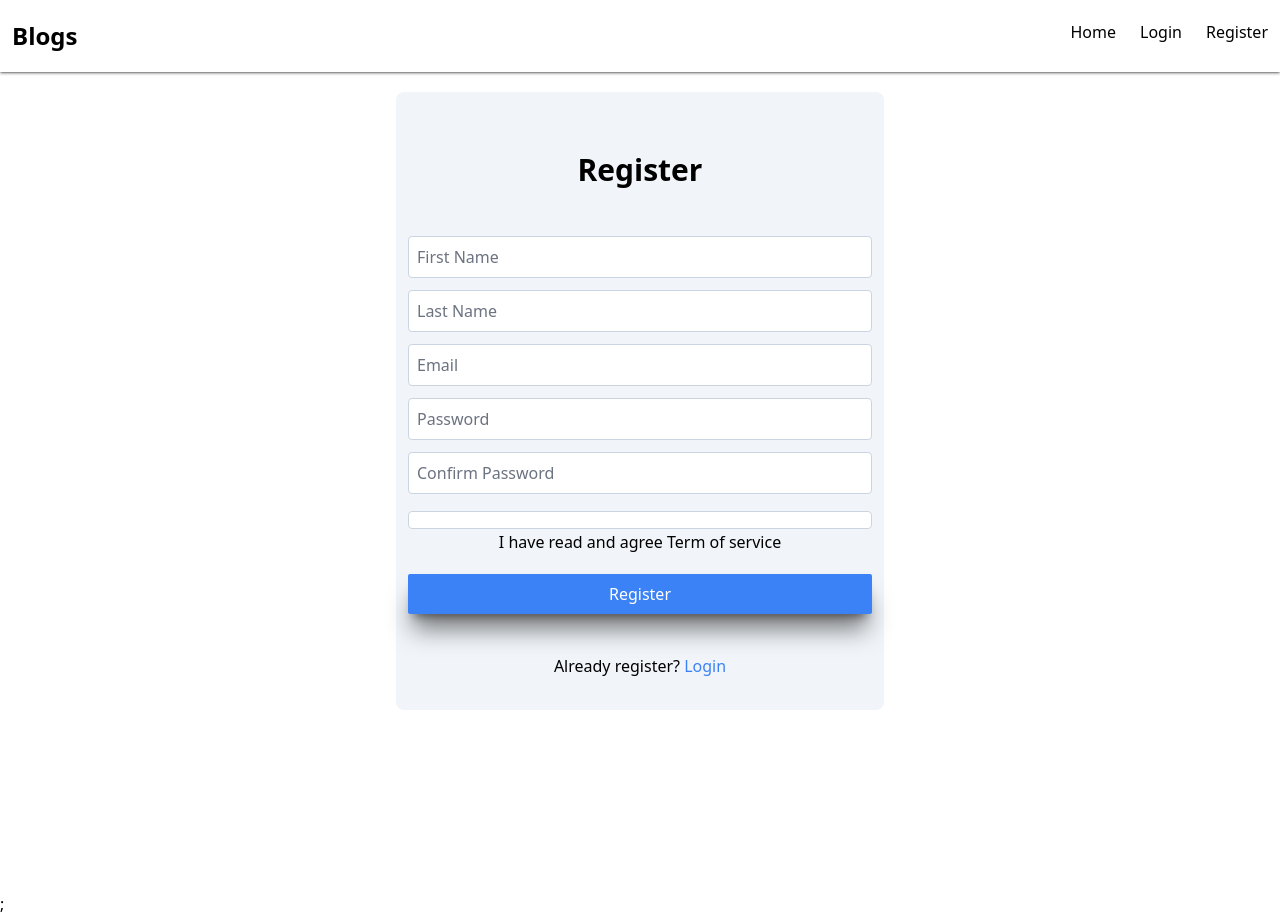
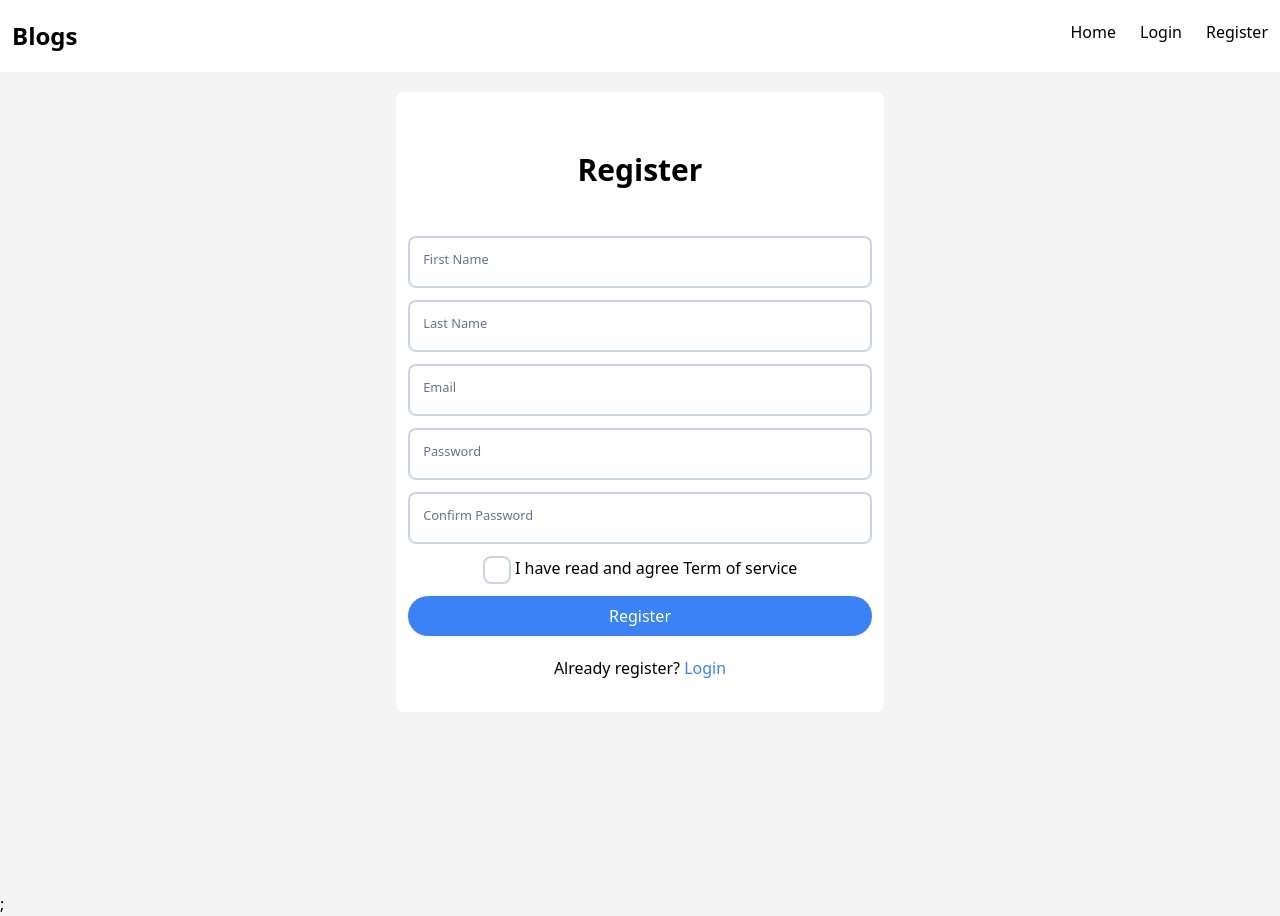
Before and after one commit to pwnrrk/next-js-ex, a Next.js app: page /register in a window 1280 px wide. Built offline with nearby package versions, Linux system fonts and the light colour scheme; no server answers.

Commit message:
redux style

```diff
--- a/components/button.tsx
+++ b/components/button.tsx
@@ -21,7 +21,11 @@ const Button = (props: ButtonProps) => {
   return (
     <button
       {...props}
-      className={`${props.className} transition ease-out shadow shadow-black/50 rounded-sm px-3 py-1 text-white ${variant}`}
+      className={[
+        props.className,
+        "transition ease-out rounded-full px-3 py-2 text-white",
+        variant,
+      ].join(" ")}
     ></button>
   );
 };
--- a/components/input.tsx
+++ b/components/input.tsx
@@ -1,12 +1,44 @@
-import { InputHTMLAttributes } from "react";
+import { HTMLInputTypeAttribute, InputHTMLAttributes } from "react";
 
 type InputProps = InputHTMLAttributes<any>;
 
-export const inputDefaultClass =
-  " rounded px-2 py-2 border-slate-300 w-full focus:outline-none focus:ring focus:ring-blue-300 transition ease";
+export const inputDefaultClass = [
+  "peer",
+  "rounded-lg",
+  "px-3 py-3 w-full",
+  "border-2 border-slate-300",
+  "focus:outline-none focus:border-blue-500",
+  "transition ease",
+  "placeholder:opacity-0",
+].join(" ");
+
+function isNotTextbox(type?: HTMLInputTypeAttribute) {
+  return (
+    type === "radio" ||
+    type === "file" ||
+    type === "button" ||
+    type === "reset" ||
+    type === "range" ||
+    type === "checkbox"
+  );
+}
 
 const Input = (props: InputProps) => {
-  return <input {...props} className={props.className + inputDefaultClass} />;
+  return (
+    <div className="relative inline-block">
+      <input
+        {...props}
+        className={[
+          props.className,
+          inputDefaultClass,
+          isNotTextbox(props.type) ? "px-2 py-2 rounded" : "",
+        ].join(" ")}
+      />
+      <label className="absolute transition ease peer-focus:translate-y-[-150%] peer-placeholder-shown:translate-y-[-50%] peer-focus:scale-[0.8] peer-placeholder-shown:scale-1 scale-[0.8] peer-focus:text-blue-500 bg-white px-1 origin-top-left top-[50%] translate-y-[-150%] left-3 text-slate-500">
+        {props.placeholder}
+      </label>
+    </div>
+  );
 };
 
 export default Input;
--- a/components/layout.tsx
+++ b/components/layout.tsx
@@ -7,9 +7,9 @@ type LayoutProps = {
 
 export default function Layout({ children }: LayoutProps) {
   return (
-    <>
+    <div className="bg-zinc-100 min-h-screen">
       <Nav />
       {children}
-    </>
+    </div>
   );
 }
--- a/components/nav.tsx
+++ b/components/nav.tsx
@@ -29,7 +29,7 @@ function UserMenu() {
 
 const Nav = () => {
   return (
-    <nav className="py-5 shadow shadow-black/50 flex">
+    <nav className="py-5 bg-white flex">
       <div className="flex-1 text-2xl font-bold px-3">
         <Link href="/">Blogs</Link>
       </div>
--- a/pages/api/post/[postId]/comment.ts
+++ b/pages/api/post/[postId]/comment.ts
@@ -13,7 +13,7 @@ const methodHandler: MethodHandler = {
       await connectToDatabase();
       const comments = await Comment.find({
         post_id: new Types.ObjectId(postId.toString()),
-      });
+      }).sort({ createdAt: "desc" });
       const users = await User.find({
         _id: { $in: comments.map((c) => c.user_id) },
       });
@@ -23,7 +23,7 @@ const methodHandler: MethodHandler = {
           (user) => user._id.toString() === comment.user_id.toString()
         ),
       }));
-      response.json(results);
+      response.status(200).json(results);
     } catch (error) {
       errorHandler(error, response);
     }
--- a/pages/index.tsx
+++ b/pages/index.tsx
@@ -15,13 +15,15 @@ const Home: NextPage = () => {
   const postList = posts.map((post) => (
     <li
       key={post._id?.toString()}
-      className="border-b cursor-pointer hover:bg-slate-200 transition ease border-b-slate-300 py-3"
+      className="cursor-pointer bg-white shadow-sm rounded hover:bg-slate-200 transition ease mb-1 py-3"
     >
       <Link href={`/post/${post._id}`} passHref={true}>
-        <div className="px-3">
-          <h3 className="text-lg">{post.title}</h3>
-          <p className="text-slate-500">{post.description}</p>
-        </div>
+        <a>
+          <div className="px-3">
+            <h3 className="text-lg">{post.title}</h3>
+            <p className="text-slate-500">{post.description}</p>
+          </div>
+        </a>
       </Link>
     </li>
   ));
--- a/pages/login.tsx
+++ b/pages/login.tsx
@@ -14,19 +14,11 @@ type LoginButtonProps = {
 const LoginButton = ({ isLoading }: LoginButtonProps) => {
   if (isLoading)
     return (
-      <Button
-        type="submit"
-        disabled
-        className="w-full my-5 pb-3 pt-3 shadow-xl"
-      >
+      <Button type="button" disabled>
         Loading...
       </Button>
     );
-  return (
-    <Button type="submit" className="w-full my-5 pb-3 pt-3 shadow-xl">
-      Login
-    </Button>
-  );
+  return <Button type="submit">Login</Button>;
 };
 
 function LoginForm() {
@@ -75,25 +67,17 @@ function LoginForm() {
   };
   return (
     <form onSubmit={loginUser}>
-      <div>
+      <div className="grid gap-3">
         <Input
           autoComplete="email"
-          className={
-            "rounded-b-none rounded-tr rounded-tl pt-3 pb-3 " +
-            noUserError()?.class
-          }
+          className={noUserError()?.class}
           type="email"
           placeholder="Email"
           value={email}
           onChange={(event) => setEmail(event.target.value)}
         />
-      </div>
-      <div>
         <Input
-          className={
-            "rounded-t-none rounded-br rounded-bl border-t-0 pt-3 pb-3 " +
-            passwordIncorrectError()?.class
-          }
+          className={passwordIncorrectError()?.class}
           type="password"
           placeholder="Password"
           value={password}
@@ -101,7 +85,9 @@ function LoginForm() {
         />
       </div>
       <label className="text-red-500">{errorMessage()}</label>
-      <LoginButton isLoading={isLoading} />
+      <div className="grid my-5">
+        <LoginButton isLoading={isLoading} />
+      </div>
     </form>
   );
 }
@@ -122,13 +108,15 @@ const Login: NextPage = () => {
         <link rel="icon" href="/favicon.ico" />
       </Head>
       <main className="h-screen px-3">
-        <div className="rounded-lg p-3 bg-slate-100 my-5">
+        <div className="rounded-lg p-3 bg-white my-5">
           <h1 className="text-3xl my-12 font-bold">Login</h1>
           <LoginForm />
           <div className="my-5">
             New user?{" "}
             <span className="text-blue-500 hover:text-blue-600 hover:underline">
-              <Link href="/register">Register</Link>
+              <Link href="/register">
+                <a>Register</a>
+              </Link>
             </span>{" "}
           </div>
         </div>
--- a/pages/post/[postId].tsx
+++ b/pages/post/[postId].tsx
@@ -1,52 +1,73 @@
-import { Types } from "mongoose";
 import { NextPage } from "next";
 import { useRouter } from "next/router";
 import { FormEvent, useEffect, useState } from "react";
 import Button from "components/button";
-import { inputDefaultClass } from "components/input";
+import Input from "components/input";
 import useUser from "util/user";
 import { CommentModel } from "models/comment";
 import { PostModel } from "models/post";
 import { UserModel } from "models/user";
+import useSWR from "swr";
 
-const Post: NextPage = () => {
+const Comment = (props: {
+  comment: { comment: CommentModel; user: UserModel };
+}) => {
+  const [comment] = useState(props.comment);
+  const { user } = useUser();
+  const [isDeleting, setIsDeleting] = useState(false);
+
+  async function deleteComment() {
+    setIsDeleting(true);
+    await fetch(`/api/comment/${comment.comment._id}`, {
+      method: "DELETE",
+      headers: {
+        authorization: `Bearer ${localStorage.access_token}`,
+      },
+    });
+  }
+
+  return (
+    <li
+      className={`border-b-slate-300 border-b py-5 ${
+        isDeleting ? "opacity-[0.5] animate-pulse" : ""
+      }`}
+    >
+      <div className="text-blue-500 font-medium">
+        {comment.user?.first_name} {comment.user?.last_name}
+      </div>
+      <p className="text-s p-1">{comment.comment.content}</p>
+      {user?._id?.toString() === comment.user._id?.toString() && (
+        <button className="text-xs text-slate-500" onClick={deleteComment}>
+          {isDeleting ? "Deleting..." : "Delete"}
+        </button>
+      )}
+    </li>
+  );
+};
+
+function useComments(postId?: string) {
+  const fetcher = (path: string) => fetch(path).then((res) => res.json());
+  const { data, error } = useSWR(`/api/post/${postId}/comment`, fetcher, {
+    refreshInterval: 100,
+  });
+  if (error) console.log(error);
+  return data as { comment: CommentModel; user: UserModel }[];
+}
+
+const CommentForm = () => {
+  const [isSendingComment, setSendingComment] = useState(false);
+  const [commentToPost, setCommentToPost] = useState("");
   const router = useRouter();
-  const { postId } = router.query;
-  const [post, setPost] = useState<{ post: PostModel; author: UserModel }>();
-  const [comments, setComments] =
-    useState<{ comment: CommentModel; user: UserModel }[]>();
-  const [commentToPost, setCommentToPost] = useState("");
-  const [isSendingComment, setSendingComment] = useState(false);
-  const [isDeletingComment, setDeletingComment] = useState(false);
   const user = useUser();
-  useEffect(() => {
-    fetch(`/api/post/${postId}`)
-      .then((res) => res.json())
-      .then((data) => setPost(data));
-  }, [postId]);
-
-  useEffect(() => {
-    fetch(`/api/post/${postId}/comment`)
-      .then((res) => res.json())
-      .then((data) => setComments(data));
-  }, [postId, isSendingComment, isDeletingComment]);
-
-  const getDateString = (date: string | undefined) => {
-    if (date)
-      return new Date(date).toLocaleDateString("EN-us", {
-        day: "numeric",
-        month: "long",
-        year: "numeric",
-      });
-  };
+  const comments = useComments(router.query.postId?.toString());
 
   const postComment = async (event: FormEvent) => {
     event.preventDefault();
     if (!commentToPost || /^\s*$/.test(commentToPost)) return;
     setSendingComment(true);
-    const response = await fetch(`/api/post/${postId}/comment`, {
+    const response = await fetch(`/api/post/${router.query.postId}/comment`, {
       method: "POST",
-      headers: { authorization: `Bearer ${localStorage.getItem("token")}` },
+      headers: { authorization: `Bearer ${localStorage.access_token}` },
       body: JSON.stringify({ content: commentToPost }),
     });
     setSendingComment(false);
@@ -55,60 +76,20 @@ const Post: NextPage = () => {
     }
   };
 
-  const deleteComment = async (id: Types.ObjectId) => {
-    setDeletingComment(true);
-    await fetch(`/api/comment/${id}`, {
-      method: "DELETE",
-      headers: {
-        authorization: `Bearer ${localStorage.getItem("token")}`,
-      },
-    });
-    setDeletingComment(false);
-  };
-
-  const commentList = comments?.map((comment) => (
-    <li
-      key={comment.comment._id.toString()}
-      className="border-b-slate-300 border-b py-5"
-    >
-      <div className="text-blue-500 font-medium">
-        {comment.user?.first_name} {comment.user?.last_name}
-      </div>
-      <p className="text-s p-1">{comment.comment.content}</p>
-      {user.user?._id?.toString() === comment.user._id?.toString() && (
-        <button
-          className="text-xs text-slate-500"
-          onClick={() => deleteComment(comment.comment._id)}
-        >
-          Delete
-        </button>
-      )}
-    </li>
-  ));
-
   return (
-    <main className="max-w-3xl p-5 mx-auto">
-      <h3 className="text-xl font-bold my-5">{post?.post.title}</h3>
-      <div className="text-slate-500 flex items-start justify-between">
-        <div className="text-lg">{post?.author.first_name}</div>
-        <div>{getDateString(post?.post.createdAt)}</div>
-      </div>
-      <div className="my-5">{post?.post.description}</div>
-      <div className="p-5 my-5 rounded shadow shadow-black/50">
-        <div className="my-5">
-          <div className="my-5 font-medium">Comments</div>
+    <div className="p-5 rounded">
       {!user && (
         <div className="text-slate-500 text-center">Login to comment</div>
       )}
       {user && (
         <form onSubmit={postComment}>
-              <textarea
-                className={inputDefaultClass}
-                rows={3}
-                style={{ resize: "none" }}
+          <div className="grid mb-2">
+            <Input
               value={commentToPost}
               onChange={(event) => setCommentToPost(event.target.value)}
-              ></textarea>
+              placeholder="Comment"
+            />
+          </div>
           <div className="text-right">
             <Button
               type="submit"
@@ -124,8 +105,45 @@ const Post: NextPage = () => {
           </div>
         </form>
       )}
-          <ul className="p-5">{commentList}</ul>
+      <ul className="p-5">
+        {comments?.map((comment) => (
+          <Comment comment={comment} key={comment.comment._id.toString()} />
+        ))}
+      </ul>
     </div>
+  );
+};
+
+const Post: NextPage = () => {
+  const router = useRouter();
+  const { postId } = router.query;
+  const [post, setPost] = useState<{ post: PostModel; author: UserModel }>();
+
+  useEffect(() => {
+    fetch(`/api/post/${postId}`)
+      .then((res) => res.json())
+      .then((data) => setPost(data));
+  }, [postId]);
+
+  const getDateString = (date: string | undefined) => {
+    if (date)
+      return new Date(date).toLocaleDateString("EN-us", {
+        day: "numeric",
+        month: "long",
+        year: "numeric",
+      });
+  };
+
+  return (
+    <main className="max-w-3xl mx-auto">
+      <div className="bg-white mt-5 p-3 rounded">
+        <h3 className="text-xl font-bold my-5">{post?.post.title}</h3>
+        <div className="text-slate-500 flex items-start justify-between">
+          <div className="text-lg">{post?.author.first_name}</div>
+          <div>{getDateString(post?.post.createdAt)}</div>
+        </div>
+        <div className="my-5">{post?.post.description}</div>
+        <CommentForm />
       </div>
     </main>
   );
--- a/pages/profile.tsx
+++ b/pages/profile.tsx
@@ -59,7 +59,7 @@ const AddPostForm = ({
     setLoading(true);
     const response = await fetch("/api/post", {
       headers: {
-        authorization: `Bearer ${localStorage.getItem("token")}`,
+        authorization: `Bearer ${localStorage.access_token}`,
       },
       body: JSON.stringify(body),
       method: actionType,
@@ -137,7 +137,7 @@ function UserPost() {
     const response = await fetch("/api/post/me", {
       method: "GET",
       headers: {
-        authorization: `Bearer ${localStorage.getItem("token")}`,
+        authorization: `Bearer ${localStorage.access_token}`,
       },
     });
     const data = await response.json();
--- a/pages/register.tsx
+++ b/pages/register.tsx
@@ -13,19 +13,11 @@ type RegisterButtonProps = {
 const RegisterButton = ({ isLoading }: RegisterButtonProps) => {
   if (isLoading)
     return (
-      <Button
-        type="submit"
-        disabled
-        className="w-full my-5 pb-2 pt-2 shadow-xl"
-      >
+      <Button type="submit" disabled>
         Loading...
       </Button>
     );
-  return (
-    <Button type="submit" className="w-full my-5 pb-2 pt-2 shadow-xl">
-      Register
-    </Button>
-  );
+  return <Button type="submit">Register</Button>;
 };
 
 const RegisterForm = () => {
@@ -71,7 +63,7 @@ const RegisterForm = () => {
   };
   return (
     <form onSubmit={registerUser}>
-      <div className="my-3">
+      <div className="my-3 grid gap-3">
         <Input
           type="text"
           id="first-name-input"
@@ -79,8 +71,6 @@ const RegisterForm = () => {
           placeholder="First Name"
           required
         />
-      </div>
-      <div className="my-3">
         <Input
           type="text"
           id="last-name-input"
@@ -88,11 +78,7 @@ const RegisterForm = () => {
           placeholder="Last Name"
           required
         />
-      </div>
-      <div className="my-3">
         <Input type="email" id="email-input" name="email" placeholder="Email" />
-      </div>
-      <div className="my-3">
         <Input
           type="password"
           id="password-input"
@@ -102,8 +88,6 @@ const RegisterForm = () => {
           maxLength={16}
           required
         />
-      </div>
-      <div className="my-3">
         <Input
           type="password"
           id="confirm-password-input"
@@ -113,8 +97,6 @@ const RegisterForm = () => {
           maxLength={16}
           required
         />
-      </div>
-      <div className="my-3">
         <label>
           <Input
             type="checkbox"
@@ -140,7 +122,7 @@ const Register: NextPage = () => {
         <link rel="icon" href="/favicon.ico" />
       </Head>
       <main className="h-screen px-3">
-        <div className="rounded-lg p-3 bg-slate-100 my-5">
+        <div className="rounded-lg p-3 bg-white my-5">
           <h1 className="text-3xl my-12 font-bold">Register</h1>
           <RegisterForm />
           <div className="my-5">
```
Lines whose indentation alone changed are shown as unchanged.
